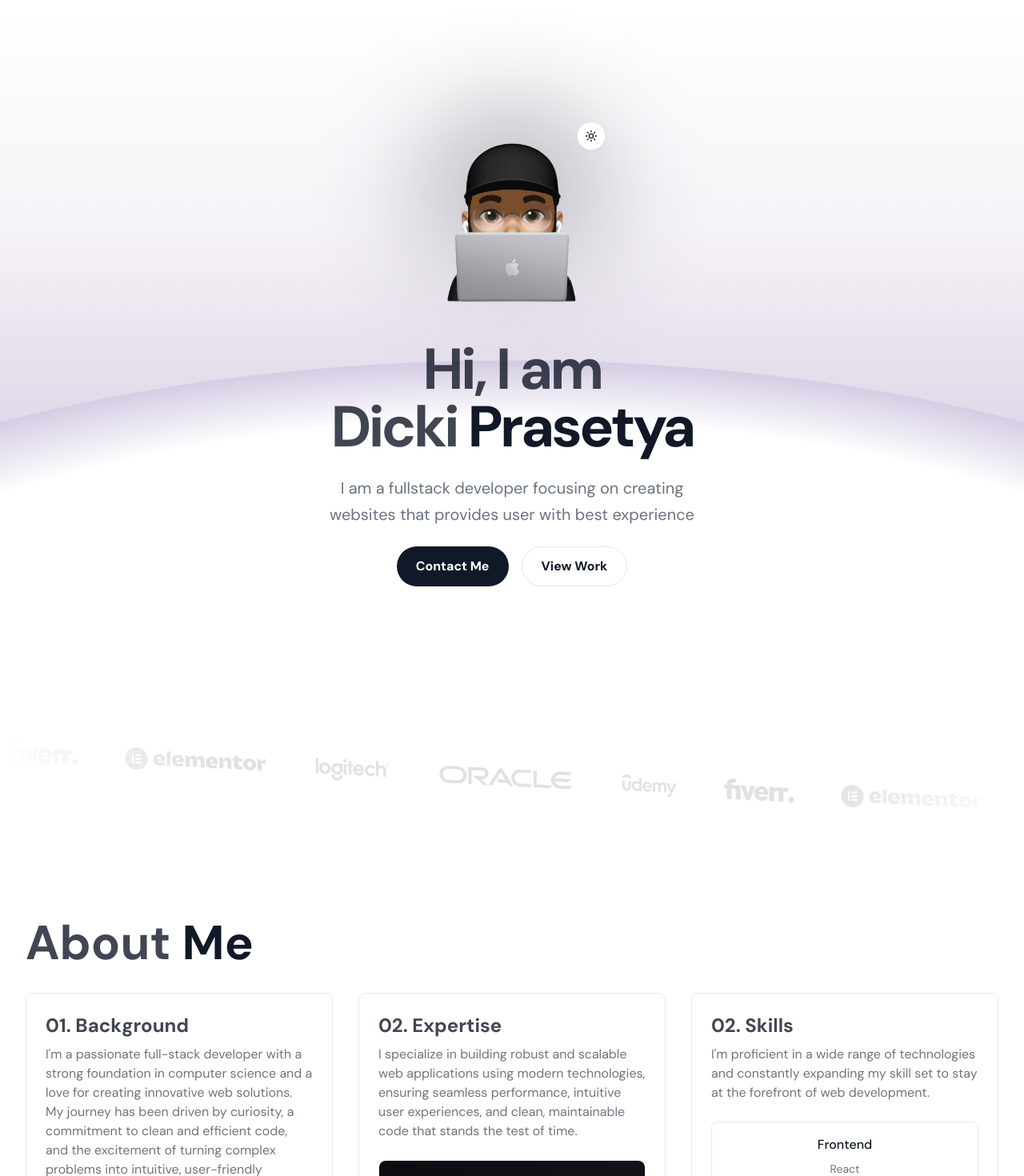
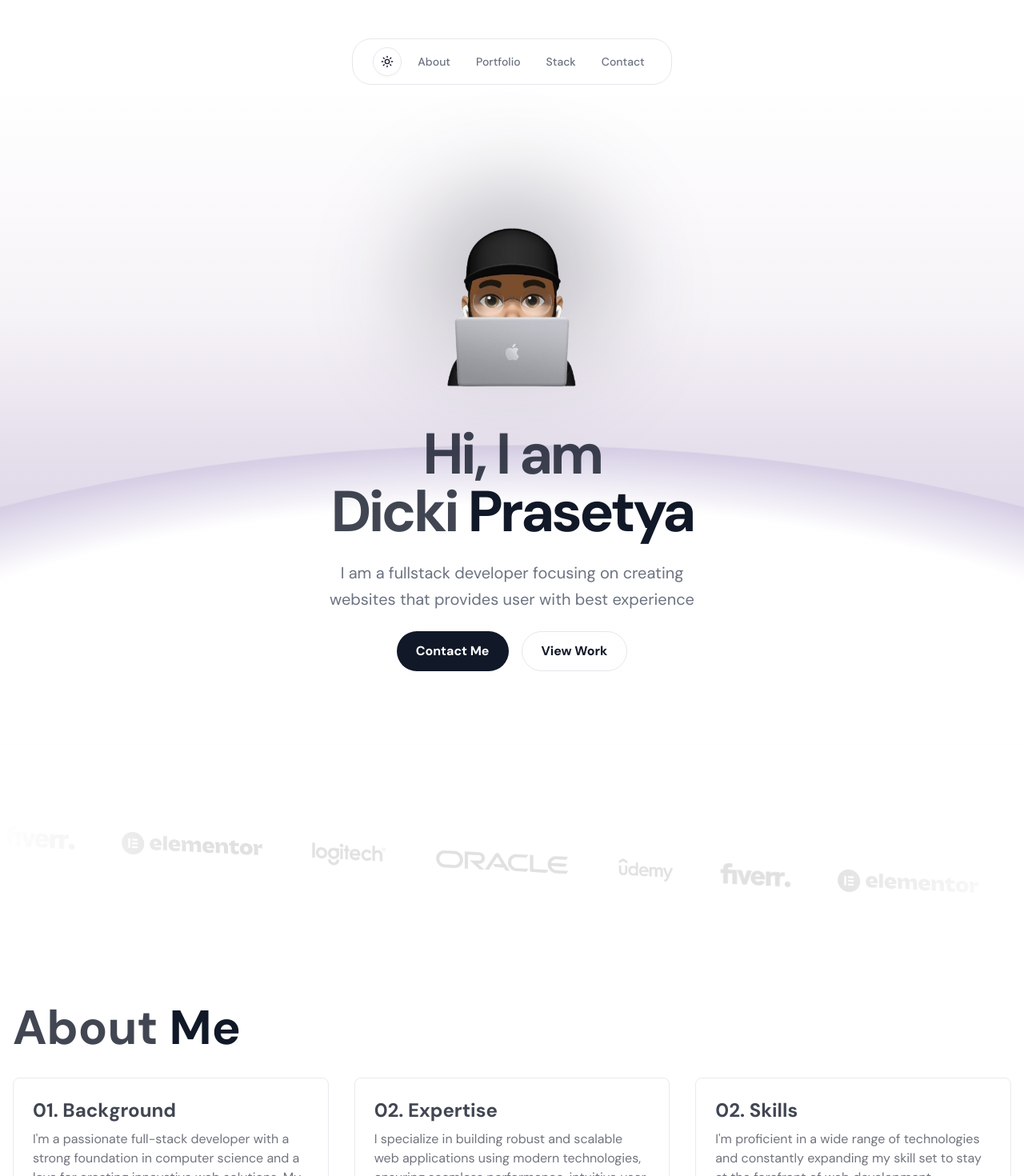
Before and after one commit to evairo176/profile, a Next.js app: page / in a window 1280 px wide. Shown: the top 1470 px of the page at 80% size. Built offline with nearby package versions, Linux system fonts and the light colour scheme.

Commit message:
feat: implement footer component and integrate into landing page layout

```diff
--- a/src/components/layouts/LandingPageLayout/LandingPageLayout.tsx
+++ b/src/components/layouts/LandingPageLayout/LandingPageLayout.tsx
@@ -1,6 +1,6 @@
 import PageHead from "@/components/commons/PageHead";
 import React, { ReactNode } from "react";
-// import Navbar from "./Navbar";
+import Navbar from "./Navbar";
 
 type Props = {
   title: string;
@@ -12,7 +12,7 @@ const LandingPageLayout = ({ title, children }: Props) => {
     <>
       <PageHead title={title} />
       {/* navbar  */}
-      {/* <Navbar /> */}
+      <Navbar />
       {/* main  */}
       {children}
       {/* <Footer /> */}
--- a/src/components/layouts/LandingPageLayout/Navbar/Navbar.tsx
+++ b/src/components/layouts/LandingPageLayout/Navbar/Navbar.tsx
@@ -1,7 +1,90 @@
-import React from "react";
+"use client";
+
+import Link from "next/link";
+import React, { useState } from "react";
+import { AiOutlineMenu, AiOutlineClose } from "react-icons/ai";
+import { motion } from "framer-motion";
+import ModeToggle from "@/components/commons/ModeToggle";
+
+const navLinks = [
+  { title: "About", path: "#about" },
+  { title: "Portfolio", path: "#portfolio" },
+  { title: "Stack", path: "#stack" },
+  { title: "Contact", path: "#contact" },
+];
 
 const Navbar = () => {
-  return <div>Navbar</div>;
+  const [nav, setNav] = useState(false);
+
+  const toggleNav = () => setNav(!nav);
+  const closeNav = () => setNav(false);
+
+  const menuVariants = {
+    open: {
+      x: 0,
+      transition: { stiffness: 20, damping: 15 },
+    },
+    closed: {
+      x: "-100%",
+      transition: { stiffness: 20, damping: 15 },
+    },
+  };
+
+  return (
+    <div className="z-50">
+      {/* Desktop navbar */}
+      <div className="border-border bg-card/40 supports-[backdrop-filter]:bg-card/30 mx-auto mt-12 hidden max-w-[400px] items-center justify-center rounded-3xl border p-2 backdrop-blur md:flex">
+        <div className="mr-3">
+          <ModeToggle />
+        </div>
+        <ul className="flex flex-row space-x-8 p-2">
+          {navLinks.map((link, index) => (
+            <li key={index}>
+              <Link
+                href={link.path}
+                className="text-muted-foreground hover:text-foreground text-sm font-medium transition-colors"
+              >
+                {link.title}
+              </Link>
+            </li>
+          ))}
+        </ul>
+      </div>
+
+      {/* Mobile trigger */}
+      <button
+        onClick={toggleNav}
+        className="border-border bg-card/60 text-muted-foreground hover:bg-accent hover:text-accent-foreground fixed top-5 right-5 z-50 rounded-md border p-2 shadow-sm backdrop-blur transition-colors md:hidden"
+      >
+        {nav ? <AiOutlineClose size={20} /> : <AiOutlineMenu size={20} />}
+      </button>
+
+      {/* Mobile menu */}
+      <motion.div
+        initial={false}
+        animate={nav ? "open" : "closed"}
+        variants={menuVariants}
+        className="menu bg-background/90 fixed top-0 left-0 z-40 h-full w-full"
+      >
+        <div className="mt-5 ml-5">
+          <ModeToggle />
+        </div>
+        <ul className="flex h-full flex-col items-center justify-center space-y-6">
+          {navLinks.map((link, index) => (
+            <li key={index}>
+              <Link
+                href={link.path}
+                onClick={closeNav}
+                className="text-foreground hover:text-muted-foreground text-4xl font-bold tracking-tight"
+              >
+                {link.title}
+              </Link>
+            </li>
+          ))}
+        </ul>
+      </motion.div>
+    </div>
+  );
 };
 
 export default Navbar;
--- a/src/components/views/LandingPage/About/About.tsx
+++ b/src/components/views/LandingPage/About/About.tsx
@@ -37,7 +37,7 @@ const skills = [
 
 const About = () => {
   return (
-    <section id="about" className="p-8">
+    <section id="about" className="px-4 py-8">
       <h2 className="text-foreground/80 mb-8 text-6xl font-bold">
         About <span className="text-primary">Me</span>
       </h2>
--- a/src/components/views/LandingPage/Contact/Contact.tsx
+++ b/src/components/views/LandingPage/Contact/Contact.tsx
@@ -6,7 +6,7 @@ export const Contact = () => {
   return (
     <section
       id="contact"
-      className="text-foreground/80 mx-auto max-w-[1200px] px-4 py-32"
+      className="text-foreground/80 mx-auto max-w-[1200px] overflow-clip px-4 py-32"
     >
       <motion.div
         initial={{ opacity: 0, y: 20 }}
@@ -29,7 +29,7 @@ export const Contact = () => {
             initial={{ opacity: 0, x: -20 }}
             whileInView={{ opacity: 1, x: 0 }}
             transition={{ duration: 0.6, delay: 0.4 }}
-            className="glass space-y-8 rounded-2xl p-8"
+            className="glass space-y-8 rounded-2xl py-8"
           >
             <div className="space-y-2">
               <p className="text-primary/80 text-lg">Phone</p>
--- /dev/null
+++ b/src/components/views/LandingPage/Footer/index.tsx
@@ -0,0 +1,3 @@
+import { Footer } from "./Footer";
+
+export default Footer;
--- a/src/components/views/LandingPage/Hero/Hero.tsx
+++ b/src/components/views/LandingPage/Hero/Hero.tsx
@@ -3,40 +3,26 @@ import React from "react";
 import { motion } from "framer-motion";
 import profilepic from "/public/assets/profilepic.png";
 import Image from "next/image";
-import ModeToggle from "@/components/commons/ModeToggle";
 
 const Hero = () => {
   return (
-    <div
-      className="relative overflow-clip min-h-screen bg-hero-gradient text-foreground
-    dark:bg-[linear-gradient(to_bottom,hsl(var(--gradient-start)),hsl(var(--gradient-mid1))_35%,hsl(var(--gradient-mid2))_55%,hsl(var(--gradient-end))_85%)] dark:text-foreground"
-    >
-      <div
-        className="    absolute
-    bg-background
-    w-[2400px] h-[1000px] rounded-[50%]
-    left-1/2 -translate-x-1/2 top-[450px]
-    bg-hero-radial
-    border border-hero"
-      />
+    <div className="bg-hero-gradient text-foreground dark:text-foreground relative min-h-screen overflow-clip dark:bg-[linear-gradient(to_bottom,hsl(var(--gradient-start)),hsl(var(--gradient-mid1))_35%,hsl(var(--gradient-mid2))_55%,hsl(var(--gradient-end))_85%)]">
+      <div className="bg-background bg-hero-radial border-hero absolute top-[450px] left-1/2 h-[1000px] w-[2400px] -translate-x-1/2 rounded-[50%] border" />
 
-      <div className="container relative mx-auto px-4 pt-12 pb-24">
-        <div className="flex flex-col items-center justify-center text-center z-10">
+      <div className="relative container mx-auto px-4 pt-12 pb-24">
+        <div className="z-10 flex flex-col items-center justify-center text-center">
           <motion.div
             initial={{ opacity: 0, scale: 0.5 }}
             animate={{ opacity: 1, scale: 1 }}
             transition={{ duration: 0.8 }}
-            className="relative mb-8 mt-24"
+            className="relative mt-24 mb-8"
           >
-            <div className="absolute inset-0 bg-gradient-to-b from-primary/40 to-transparent rounded-full blur-3xl"></div>
+            <div className="from-primary/40 absolute inset-0 rounded-full bg-gradient-to-b to-transparent blur-3xl"></div>
             <Image
               src={profilepic}
               alt="profile pic"
-              className="w-[250px] relative z-10"
+              className="relative z-10 w-[250px]"
             />
-            <div className="absolute top-2 right-2 z-20">
-              <ModeToggle />
-            </div>
           </motion.div>
 
           <motion.div
@@ -45,25 +31,25 @@ const Hero = () => {
             transition={{ duration: 0.8 }}
             className="max-w-2xl"
           >
-            <h1 className="text-6xl md:text-7xl font-bold text-foreground/80 max-w-lg mx-auto tracking-tighter mb-6">
+            <h1 className="text-foreground/80 mx-auto mb-6 max-w-lg text-6xl font-bold tracking-tighter md:text-7xl">
               Hi, I am <br /> Dicki{" "}
               <span className="text-primary">Prasetya</span>
             </h1>
-            <p className="text-xl text-muted-foreground max-w-lg mx-auto leading-relaxed mb-6">
+            <p className="text-muted-foreground mx-auto mb-6 max-w-lg text-xl leading-relaxed">
               I am a fullstack developer focusing on creating websites that
               provides user with best experience
             </p>
 
-            <div className="flex gap-4 justify-center">
+            <div className="flex justify-center gap-4">
               <motion.button
                 whileHover={{ scale: 1.05 }}
-                className="px-6 py-3 font-bold bg-primary text-primary-foreground rounded-full hover:bg-primary/90 transition-colors"
+                className="bg-primary text-primary-foreground hover:bg-primary/90 rounded-full px-6 py-3 font-bold transition-colors"
               >
                 Contact Me
               </motion.button>
               <motion.button
                 whileHover={{ scale: 1.05 }}
-                className="px-6 py-3 border border-border rounded-full font-bold hover:bg-accent hover:text-accent-foreground transition-colors"
+                className="border-border hover:bg-accent hover:text-accent-foreground rounded-full border px-6 py-3 font-bold transition-colors"
               >
                 View Work
               </motion.button>
--- a/src/components/views/LandingPage/LandingPage.tsx
+++ b/src/components/views/LandingPage/LandingPage.tsx
@@ -7,6 +7,7 @@ import KeyMetrics from "./KeyMetrics";
 import Stack from "./Stack";
 import Services from "./Services";
 import Contact from "./Contact";
+import Footer from "./Footer";
 
 const LandingPage = () => {
   return (
@@ -19,6 +20,7 @@ const LandingPage = () => {
       <KeyMetrics />
       <Services />
       <Contact />
+      <Footer />
     </div>
   );
 };
--- a/src/components/views/LandingPage/Stack/Stack.tsx
+++ b/src/components/views/LandingPage/Stack/Stack.tsx
@@ -67,7 +67,7 @@ export const Stack = () => {
   }, [controls, inView]);
 
   return (
-    <section id="stack">
+    <section id="stack" className="overflow-x-hidden">
       <div className="mx-auto max-w-[250px] text-center">
         <h2 className="text-foreground/80 mb-10 text-7xl font-bold">
           My Stack
--- a/src/styles/globals.css
+++ b/src/styles/globals.css
@@ -4,36 +4,36 @@
 @custom-variant dark (&:is(.dark *));
 
 :root {
-  --background: oklch(1.0000 0 0);
+  --background: oklch(1 0 0);
   --foreground: oklch(0.2101 0.0318 264.6645);
-  --card: oklch(1.0000 0 0);
+  --card: oklch(1 0 0);
   --card-foreground: oklch(0.2101 0.0318 264.6645);
-  --popover: oklch(1.0000 0 0);
+  --popover: oklch(1 0 0);
   --popover-foreground: oklch(0.2101 0.0318 264.6645);
   --primary: oklch(0.2101 0.0318 264.6645);
-  --primary-foreground: oklch(1.0000 0 0);
-  --secondary: oklch(0.9670 0.0029 264.5419);
+  --primary-foreground: oklch(1 0 0);
+  --secondary: oklch(0.967 0.0029 264.5419);
   --secondary-foreground: oklch(0.2101 0.0318 264.6645);
   --muted: oklch(0.9846 0.0017 247.8389);
-  --muted-foreground: oklch(0.5510 0.0234 264.3637);
-  --accent: oklch(0.9670 0.0029 264.5419);
+  --muted-foreground: oklch(0.551 0.0234 264.3637);
+  --accent: oklch(0.967 0.0029 264.5419);
   --accent-foreground: oklch(0.2101 0.0318 264.6645);
   --destructive: oklch(0.6368 0.2078 25.3313);
-  --destructive-foreground: oklch(1.0000 0 0);
+  --destructive-foreground: oklch(1 0 0);
   --border: oklch(0.9276 0.0058 264.5313);
   --input: oklch(0.9276 0.0058 264.5313);
   --ring: oklch(0.7137 0.0192 261.3246);
   --chart-1: oklch(0.2101 0.0318 264.6645);
   --chart-2: oklch(0.4461 0.0263 256.8018);
-  --chart-3: oklch(0.5510 0.0234 264.3637);
+  --chart-3: oklch(0.551 0.0234 264.3637);
   --chart-4: oklch(0.7137 0.0192 261.3246);
   --chart-5: oklch(0.8717 0.0093 258.3382);
   --sidebar: oklch(0.9851 0 0);
   --sidebar-foreground: oklch(0.2101 0.0318 264.6645);
   --sidebar-primary: oklch(0.2101 0.0318 264.6645);
-  --sidebar-primary-foreground: oklch(1.0000 0 0);
+  --sidebar-primary-foreground: oklch(1 0 0);
   --sidebar-accent: oklch(0.2101 0.0318 264.6645);
-  --sidebar-accent-foreground: oklch(1.0000 0 0);
+  --sidebar-accent-foreground: oklch(1 0 0);
   --sidebar-border: oklch(0.9276 0.0058 264.5313);
   --sidebar-ring: oklch(0.7137 0.0192 261.3246);
   --font-sans: Geist Sans;
@@ -42,57 +42,62 @@
   --radius: 0.5rem;
   --shadow-2xs: 0px 2px 4px 0px hsl(0 0% 0% / 0.03);
   --shadow-xs: 0px 2px 4px 0px hsl(0 0% 0% / 0.03);
-  --shadow-sm: 0px 2px 4px 0px hsl(0 0% 0% / 0.05), 0px 1px 2px -1px hsl(0 0% 0% / 0.05);
-  --shadow: 0px 2px 4px 0px hsl(0 0% 0% / 0.05), 0px 1px 2px -1px hsl(0 0% 0% / 0.05);
-  --shadow-md: 0px 2px 4px 0px hsl(0 0% 0% / 0.05), 0px 2px 4px -1px hsl(0 0% 0% / 0.05);
-  --shadow-lg: 0px 2px 4px 0px hsl(0 0% 0% / 0.05), 0px 4px 6px -1px hsl(0 0% 0% / 0.05);
-  --shadow-xl: 0px 2px 4px 0px hsl(0 0% 0% / 0.05), 0px 8px 10px -1px hsl(0 0% 0% / 0.05);
+  --shadow-sm:
+    0px 2px 4px 0px hsl(0 0% 0% / 0.05), 0px 1px 2px -1px hsl(0 0% 0% / 0.05);
+  --shadow:
+    0px 2px 4px 0px hsl(0 0% 0% / 0.05), 0px 1px 2px -1px hsl(0 0% 0% / 0.05);
+  --shadow-md:
+    0px 2px 4px 0px hsl(0 0% 0% / 0.05), 0px 2px 4px -1px hsl(0 0% 0% / 0.05);
+  --shadow-lg:
+    0px 2px 4px 0px hsl(0 0% 0% / 0.05), 0px 4px 6px -1px hsl(0 0% 0% / 0.05);
+  --shadow-xl:
+    0px 2px 4px 0px hsl(0 0% 0% / 0.05), 0px 8px 10px -1px hsl(0 0% 0% / 0.05);
   --shadow-2xl: 0px 2px 4px 0px hsl(0 0% 0% / 0.13);
   --tracking-normal: 0rem;
   --spacing: 0.25rem;
 
-  --gradient-start: 0 0% 100%;    /* contoh light: putih */
+  --gradient-start: 0 0% 100%; /* contoh light: putih */
   --gradient-mid1: 280 20% 96%;
   --gradient-mid2: 270 25% 90%;
   --gradient-end: 260 30% 85%;
 
   --hero-radial-start: 0 0% 100%; /* start = background */
-  --hero-radial-end: 260 30% 85%;      /* end = primary   */
-  --hero-border: 280 20% 96%;          /* border = primary */
+  --hero-radial-end: 260 30% 85%; /* end = primary   */
+  --hero-border: 280 20% 96%; /* border = primary */
 }
 
 .dark {
   --background: oklch(0 0 0);
-  --foreground: oklch(0.9173 0.0310 304.2522);
+  --foreground: oklch(0.9173 0.031 304.2522);
   --card: oklch(0.1637 0.0375 297.4727);
-  --card-foreground: oklch(0.9173 0.0310 304.2522);
+  --card-foreground: oklch(0.9173 0.031 304.2522);
   --popover: oklch(0.1637 0.0375 297.4727);
-  --popover-foreground: oklch(0.9173 0.0310 304.2522);
+  --popover-foreground: oklch(0.9173 0.031 304.2522);
   --primary: oklch(0.7325 0.1324 302.7025);
   --primary-foreground: oklch(0 0 0);
   --secondary: oklch(0.1637 0.0375 297.4727);
-  --secondary-foreground: oklch(0.9173 0.0310 304.2522);
+  --secondary-foreground: oklch(0.9173 0.031 304.2522);
   --muted: oklch(0.1637 0.0375 297.4727);
-  --muted-foreground: oklch(0.7027 0.0462 301.3940);
-  --accent: oklch(0.2561 0.0950 315.9620);
-  --accent-foreground: oklch(0.9173 0.0310 304.2522);
-  --destructive: oklch(0.3958 0.1331 25.7230);
+  --muted-foreground: oklch(0.7027 0.0462 301.394);
+  --accent: oklch(0.2561 0.095 315.962);
+  --accent-foreground: oklch(0.9173 0.031 304.2522);
+  --destructive: oklch(0.3958 0.1331 25.723);
   --destructive-foreground: oklch(0.9846 0.0017 247.8389);
-  --border: oklch(0.2561 0.0950 315.9620);
-  --input: oklch(0.2561 0.0950 315.9620);
+  --border: oklch(0.2561 0.095 315.962);
+  --input: oklch(0.2561 0.095 315.962);
   --ring: oklch(0.7325 0.1324 302.7025);
   --chart-1: oklch(0.7325 0.1324 302.7025);
-  --chart-2: oklch(0.5687 0.1927 313.4340);
+  --chart-2: oklch(0.5687 0.1927 313.434);
   --chart-3: oklch(0.5062 0.1699 316.6304);
-  --chart-4: oklch(0.2561 0.0950 315.9620);
-  --chart-5: oklch(0.7172 0.1267 310.8880);
+  --chart-4: oklch(0.2561 0.095 315.962);
+  --chart-5: oklch(0.7172 0.1267 310.888);
   --sidebar: oklch(0 0 0);
-  --sidebar-foreground: oklch(0.9173 0.0310 304.2522);
+  --sidebar-foreground: oklch(0.9173 0.031 304.2522);
   --sidebar-primary: oklch(0.7325 0.1324 302.7025);
   --sidebar-primary-foreground: oklch(0 0 0);
   --sidebar-accent: oklch(0.7325 0.1324 302.7025);
   --sidebar-accent-foreground: oklch(0 0 0);
-  --sidebar-border: oklch(0.2561 0.0950 315.9620);
+  --sidebar-border: oklch(0.2561 0.095 315.962);
   --sidebar-ring: oklch(0.7325 0.1324 302.7025);
   --font-sans: Geist Sans;
   --font-serif: Lora;
@@ -100,22 +105,27 @@
   --radius: 0.75rem;
   --shadow-2xs: 0px 2px 4px 0px hsl(0 0% 0% / 0.05);
   --shadow-xs: 0px 2px 4px 0px hsl(0 0% 0% / 0.05);
-  --shadow-sm: 0px 2px 4px 0px hsl(0 0% 0% / 0.10), 0px 1px 2px -1px hsl(0 0% 0% / 0.10);
-  --shadow: 0px 2px 4px 0px hsl(0 0% 0% / 0.10), 0px 1px 2px -1px hsl(0 0% 0% / 0.10);
-  --shadow-md: 0px 2px 4px 0px hsl(0 0% 0% / 0.10), 0px 2px 4px -1px hsl(0 0% 0% / 0.10);
-  --shadow-lg: 0px 2px 4px 0px hsl(0 0% 0% / 0.10), 0px 4px 6px -1px hsl(0 0% 0% / 0.10);
-  --shadow-xl: 0px 2px 4px 0px hsl(0 0% 0% / 0.10), 0px 8px 10px -1px hsl(0 0% 0% / 0.10);
+  --shadow-sm:
+    0px 2px 4px 0px hsl(0 0% 0% / 0.1), 0px 1px 2px -1px hsl(0 0% 0% / 0.1);
+  --shadow:
+    0px 2px 4px 0px hsl(0 0% 0% / 0.1), 0px 1px 2px -1px hsl(0 0% 0% / 0.1);
+  --shadow-md:
+    0px 2px 4px 0px hsl(0 0% 0% / 0.1), 0px 2px 4px -1px hsl(0 0% 0% / 0.1);
+  --shadow-lg:
+    0px 2px 4px 0px hsl(0 0% 0% / 0.1), 0px 4px 6px -1px hsl(0 0% 0% / 0.1);
+  --shadow-xl:
+    0px 2px 4px 0px hsl(0 0% 0% / 0.1), 0px 8px 10px -1px hsl(0 0% 0% / 0.1);
   --shadow-2xl: 0px 2px 4px 0px hsl(0 0% 0% / 0.25);
 
-  --gradient-start: 0 0% 0%;      /* #000000 */
-    --gradient-mid1: 284 62% 16%;   /* #340F41 */
-    --gradient-mid2: 285 46% 44%;   /* #8A3DA4 */
-    --gradient-end: 265 71% 75%;    /* #B993ED */
-    /* shadcn sudah punya --foreground untuk teks di dark mode */
+  --gradient-start: 0 0% 0%; /* #000000 */
+  --gradient-mid1: 284 62% 16%; /* #340F41 */
+  --gradient-mid2: 285 46% 44%; /* #8A3DA4 */
+  --gradient-end: 265 71% 75%; /* #B993ED */
+  /* shadcn sudah punya --foreground untuk teks di dark mode */
 
-    --hero-radial-start: 0 0% 0%;      /* #000000 */
-    --hero-radial-end: 284 48% 53%;    /* #9E4AC5 */
-    --hero-border: 284 50% 71%;        /* #BD8CDE */
+  --hero-radial-start: 0 0% 0%; /* #000000 */
+  --hero-radial-end: 284 48% 53%; /* #9E4AC5 */
+  --hero-border: 284 50% 71%; /* #BD8CDE */
 }
 
 @theme inline {
@@ -181,6 +191,16 @@
 body {
   letter-spacing: var(--tracking-normal);
 }
+
+html {
+  scroll-behavior: smooth;
+}
+
+@media (prefers-reduced-motion: reduce) {
+  html {
+    scroll-behavior: auto;
+  }
+}
 @layer base {
   * {
     @apply border-border outline-ring/50;
@@ -204,7 +224,7 @@ body {
     background-image: radial-gradient(
       closest-side,
       /* opacity beda untuk start/end agar mirip contohmu */
-      hsl(var(--hero-radial-start) / 0.9) 85%,
+        hsl(var(--hero-radial-start) / 0.9) 85%,
       hsl(var(--hero-radial-end) / 1)
     );
   }
```
Also changed, not shown: src/components/views/LandingPage/Footer/Footer.tsx (added, +110 -0 lines), src/components/views/LandingPage/Services/Services.tsx (+6 -3 lines).
